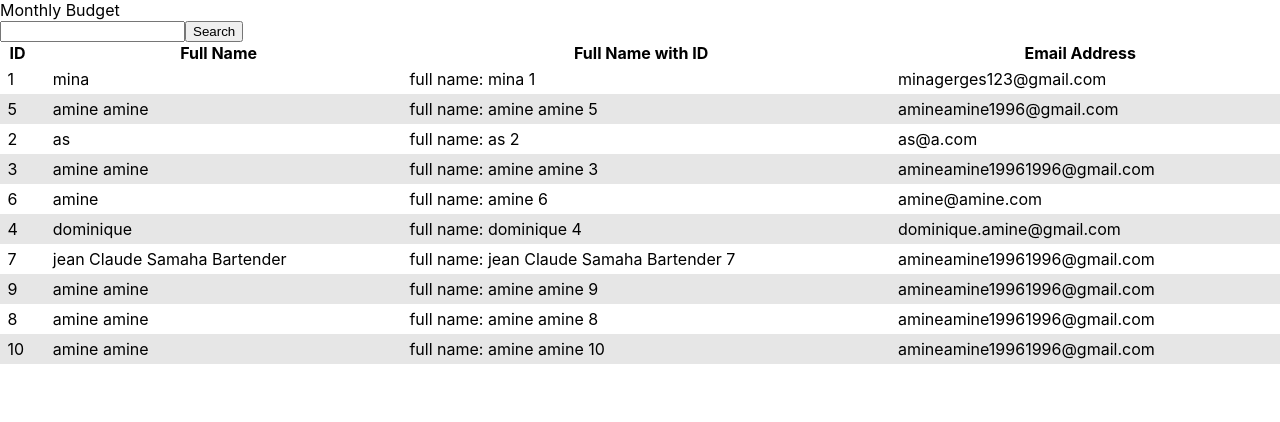
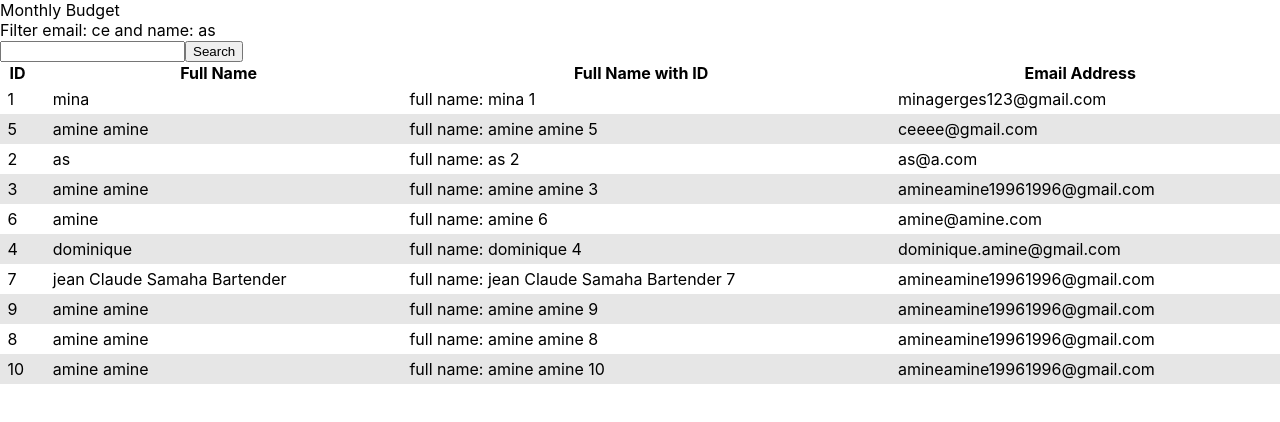
Before and after one commit to meowhite/simple-table, a React (Create React App) app: page / in a window 1280 px wide. Shown: the top 422 px of the page. Built offline with nearby package versions, Linux system fonts and the light colour scheme.

Commit message:
add filter

```diff
--- a/src/Table.js
+++ b/src/Table.js
@@ -5,7 +5,7 @@ import useTable from './TableController'
 export default function Table(props) {
   const { config: { fields, primaryKey, defaultSort }, data } = props;
   const formatData = dataFieldFormatter(data, fields)
-  const { sortCriteria, tableData, onSort, onSearch } = useTable({ data: formatData, defaultSort })
+  const { sortCriteria, tableData, onSort, onSearch, onFilter } = useTable({ data: formatData, defaultSort })
 
   const [searchValue, setSearchValue] = useState('')
 
@@ -14,9 +14,12 @@ export default function Table(props) {
   const onChangeSearch = (ev) => setSearchValue(ev.target.value)
   const onHandleSearch = () => onSearch(searchValue.toString())
 
+  const onHandleFilter = () => onFilter([{ key: 'name', value: 'as' }, { key: 'email', value: 'ce' },])
+
   return (
     <div>
       <div>Monthly Budget</div>
+      <div onClick={onHandleFilter}>Filter email: ce and name: as</div>
       <input value={searchValue} onChange={onChangeSearch} />
       <button onClick={onHandleSearch}>
         Search
--- a/src/TableController.js
+++ b/src/TableController.js
@@ -32,10 +32,19 @@ export default function TableController(params = {}) {
     setTableData(items)
   }
 
-  const onFilter = () => {
-    // const filterFields = tableData?.filter(row => )
+  /**
+   * filterCondition:
+   * [{key: 'name', value: 'cee'},{key: 'email', value: 'hello'}, ]
+   */
+  // https://replit.com/@hungdev/ReliableEvergreenArraylist#index.js:1:6
+  const onFilter = (filterCondition) => {
+    const filterData = data.filter(ele => filterCondition.find(con => ele[con?.key]?.includes(con?.value)))
+    setTableData(filterData)
   }
 
+  /**
+   * Search all field in table
+   */
   const onSearch = (searchValue) => {
     const searchFields = data?.filter(row => Object.entries(row).some(entry => String(entry[1]).toLowerCase().includes(searchValue)))
     setTableData(searchValue ? searchFields : data)
@@ -44,5 +53,5 @@ export default function TableController(params = {}) {
 
 
 
-  return ({ sortCriteria, tableData, onSort, onSearch })
+  return ({ sortCriteria, tableData, onSort, onSearch, onFilter })
 }
--- a/src/data.js
+++ b/src/data.js
@@ -11,7 +11,7 @@ export const data = [
   },
   {
     _id: "5",
-    email: "amineamine1996@gmail.com",
+    email: "ceeee@gmail.com",
     name: "amine amine",
     phone: "+96176466341",
     subject: "12121",
```
